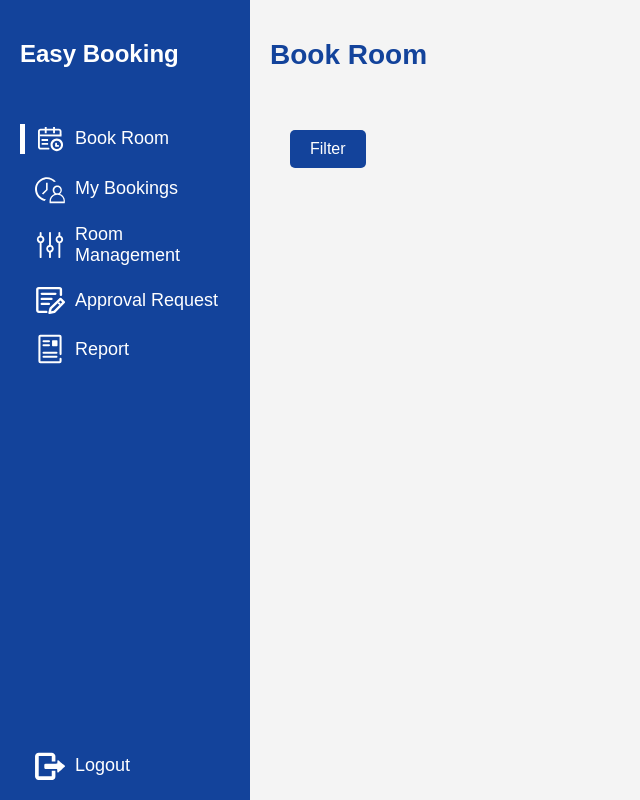
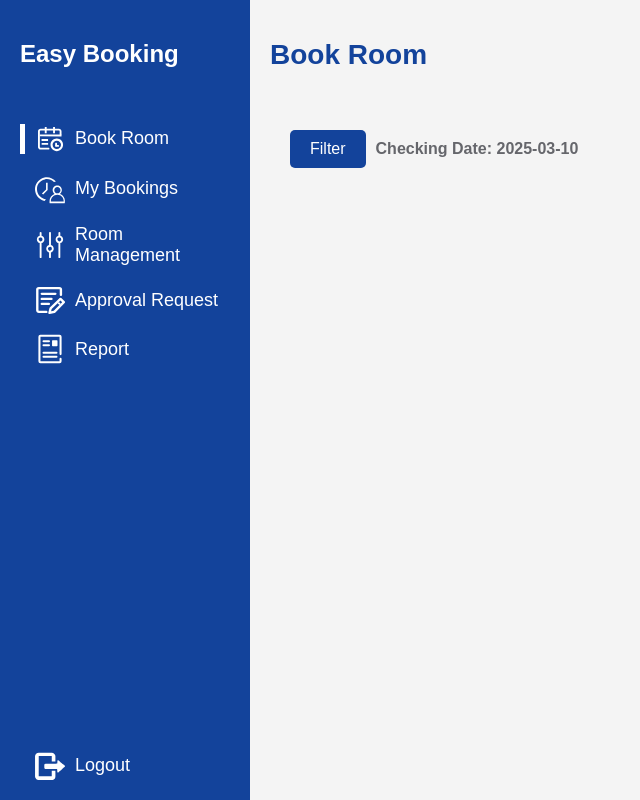
Before and after one commit to Iateautumn/easy_booking_Delta_Force, a Flask app: page /booking/dashboard in a window 1280 px wide. Shown: the whole page, without its empty margins (0-640 px from the left). Run offline with Flask 3, Linux system fonts and the light colour scheme; the visitor is signed in with stand-in values (Sample User, id 1).

Commit message:
update filter frontend

```diff
--- a/app/static/css/style.css
+++ b/app/static/css/style.css
@@ -125,6 +125,8 @@
 .search-bar {
     display: flex;
     margin-bottom: 20px;
+    align-items: center;
+    gap: 10px;
 }
 
 .search-bar input {
@@ -605,3 +607,11 @@
 .ui-checkbox {
     margin-right: 10px;
 }
+
+.checking-date-label {
+    display: block;
+    font-size: 1rem;
+    font-weight: bold;
+    color: #05060f99;
+    transition: color .3s cubic-bezier(.25,.01,.25,1) 0s;
+}
--- a/app/static/js/booking.js
+++ b/app/static/js/booking.js
@@ -29,8 +29,10 @@
         handleFilters();
         filterModal.style.display = 'none';
     });
-
-    viewRooms();
+    // set default date to today
+    const date = new Date().toISOString().split('T')[0];
+    getFilteredClassrooms("", "", date, []);
+    document.getElementById('filter-date').innerText = `Checking Date: ${date}`;
 });
 
 document.addEventListener('DOMContentLoaded', () => {
@@ -85,7 +87,7 @@
     const userData = {
         "capacity_min": capacity_min,
         "capacity_max": capacity_max,
-        "date/time": date,
+        "date": date,
         "equipment": equipment
     };
 
@@ -213,8 +215,9 @@
 async function handleFilters() {
     const capacity_min = document.getElementById('capacity-min').value;
     const capacity_max = document.getElementById('capacity-max').value;
-    const date = Array.from(document.querySelectorAll('input[name="days"]:checked')).map(checkbox => parseInt(checkbox.value));
+    const date = document.getElementById('booking-date').value;
     const equipment = Array.from(document.querySelectorAll('input[name="equipment"]:checked')).map(checkbox => checkbox.value);
+    document.getElementById('filter-date').innerText = `Checking Date: ${date}`;
     const rooms = await getFilteredClassrooms(capacity_min, capacity_max, date, equipment);
     const roomList = document.getElementById('room-list');
 
@@ -228,7 +231,7 @@
                             <p>Capacity: ${classroom.capacity}</p>
                             <p>Equipment: ${classroom.equipments.map(equipment => equipment.equipmentName).join(', ')}</p>
                             <p>Constrain: ${classroom.isRestricted ? classroom.constrain : 'None'}</p>
-                            <button class="action-btn book-now-btn" data-room-id="${classroom.classroomId}">Book Now</button>
+                            <button class="action-btn book-now-btn" data-room-id="${classroom.classroomId}" data-room-available-time="${classroom.timePeriod}">Book Now</button>
                     `;
             roomList.appendChild(room);
         });
@@ -240,6 +243,11 @@
                 const bookingModal = document.getElementById('booking-modal');
                 bookingModal.style.display = 'flex';
                 bookingModal.setAttribute('data-room-id', button.getAttribute('data-room-id'));
+                bookingModal.setAttribute('data-room-available-time', button.getAttribute('data-room-available-time'));
+                document.querySelectorAll('input[name="time-period"]').forEach(checkbox => {
+                    checkbox.checked = false;
+                    checkbox.disabled = !button.getAttribute('data-room-available-time').split(',').includes(checkbox.value);
+                });
             });
         });
     }
--- a/app/templates/user/bookroom.html
+++ b/app/templates/user/bookroom.html
@@ -60,27 +60,10 @@
 
             <section id="book-room-section" class="content-section">
                 <div class="search-bar">
-<!--                    <input type="text" placeholder="Search for rooms...">-->
-<!--                    <button class="search-btn">Search</button>-->
                     <button class="filter-btn" id="filter-btn">Filter</button>
+                    <label id="filter-date" class="checking-date-label"></label>
                 </div>
                 <div class="room-list" id="room-list">
-<!--                    <div class="room-card">-->
-<!--                        <h3>Room ?</h3>-->
-<!--                        <p>Capacity: ?</p>-->
-<!--&lt;!&ndash;                        <p>Date/Time: Mon. Tue. Fri. Sat. Sun.</p>&ndash;&gt;-->
-<!--                        <p>Equipment: ?</p>-->
-<!--                        <p>Constrain: ?</p>-->
-<!--&lt;!&ndash;                        <button class="action-btn">Book Now</button>&ndash;&gt;-->
-<!--                    </div>-->
-<!--                    <div class="room-card">-->
-<!--                        <h3>Room ?</h3>-->
-<!--                        <p>Capacity: ?</p>-->
-<!--&lt;!&ndash;                        <p>Date/Time: Mon. Tue. Fri. Sat. Sun.</p>&ndash;&gt;-->
-<!--                        <p>Equipment: ?</p>-->
-<!--                        <p>Constrain: ?</p>-->
-<!--&lt;!&ndash;                        <button class="action-btn">Book Now</button>&ndash;&gt;-->
-<!--                    </div>-->
                 </div>
             </section>
         </main>
@@ -125,16 +106,8 @@
                 </div>
             </div>
             <div class="filter-group">
-                <label class="filter-label">Date/Time:</label>
-                <div class="days">
-                    <label class="date_label"><input type="checkbox" class="ui-checkbox" name="days" value="0"> Mon</label>
-                    <label class="date_label"><input type="checkbox" class="ui-checkbox" name="days" value="1"> Tue</label>
-                    <label class="date_label"><input type="checkbox" class="ui-checkbox" name="days" value="2"> Wed</label>
-                    <label class="date_label"><input type="checkbox" class="ui-checkbox" name="days" value="3"> Thu</label>
-                    <label class="date_label"><input type="checkbox" class="ui-checkbox" name="days" value="4"> Fri</label>
-                    <label class="date_label"><input type="checkbox" class="ui-checkbox" name="days" value="5"> Sat</label>
-                    <label class="date_label"><input type="checkbox" class="ui-checkbox" name="days" value="6"> Sun</label>
-                </div>
+                <label class="filter-label" for="booking-date">Date:</label>
+                <input type="date" id="booking-date" class="input">
             </div>
             <div class="filter-group">
                 <label class="filter-label">Equipment:</label>
```
Also changed, not shown: other parts of app/templates/user/bookroom.html (+0 -2 lines).
